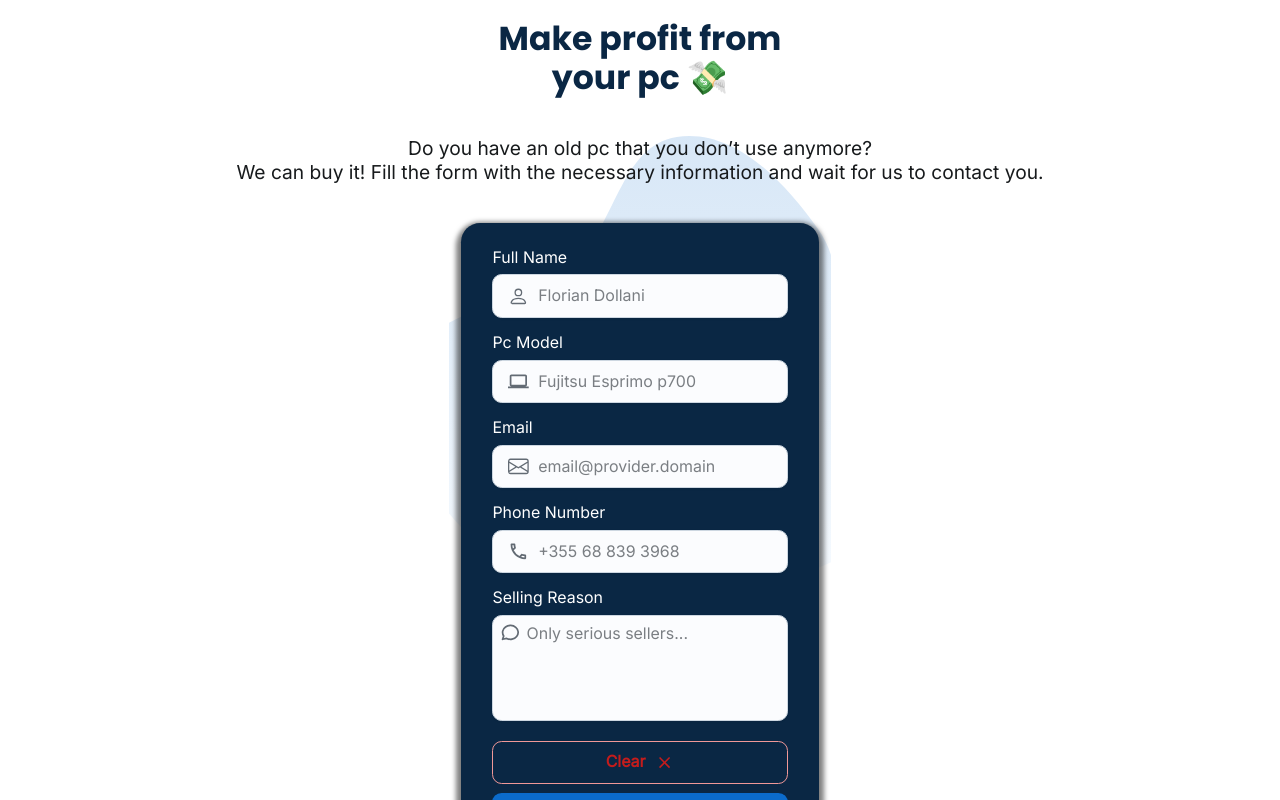
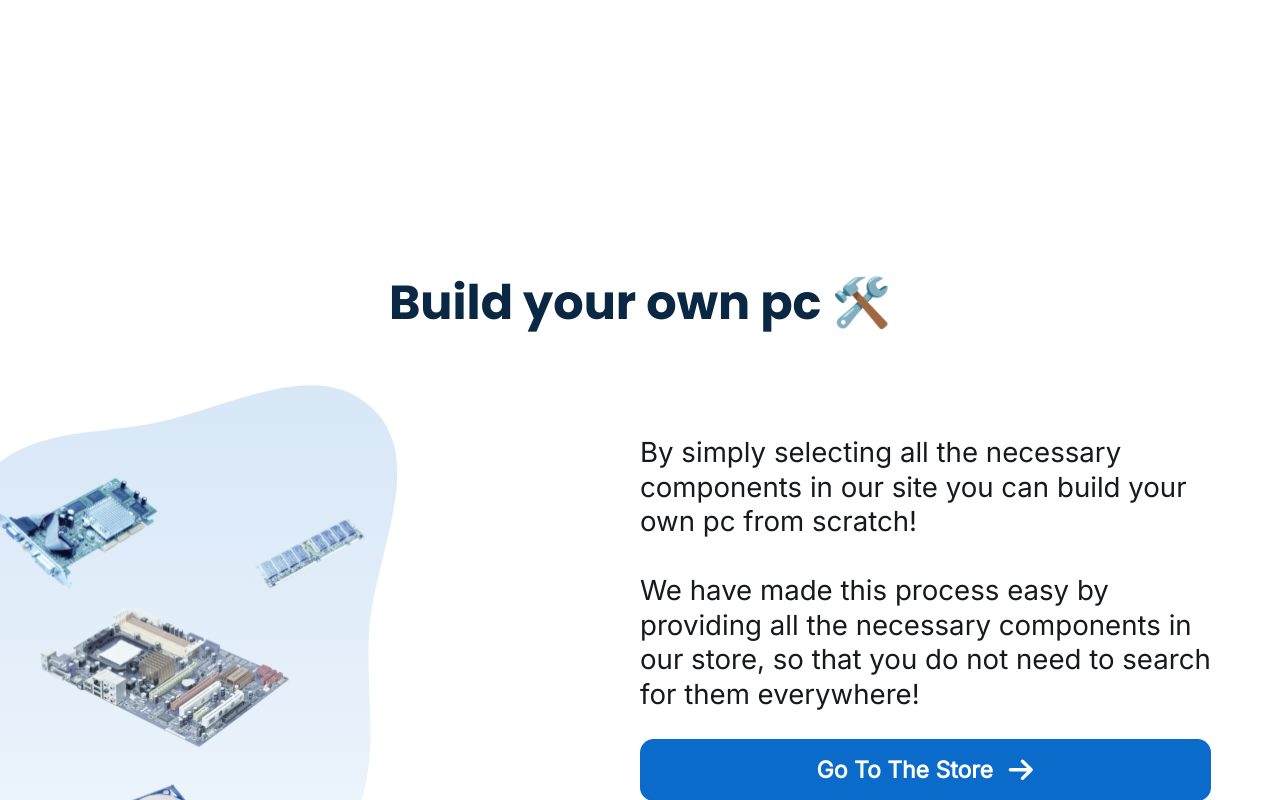
Before and after one commit to Flori1234657/shqip-computers, a React (Vite) app: page / in a window 1280 px wide. Shown: the part 2000-2800 px from the top of the page. Built offline with nearby package versions, Linux system fonts and the light colour scheme.

Commit message:
feat(style): :lipstick: home responsive max 899

```diff
--- a/src/app/routes/home-page/Home.tsx
+++ b/src/app/routes/home-page/Home.tsx
@@ -1,3 +1,4 @@
+import { Stack } from '@mui/joy';
 import BrandsSection from './components/BrandsSection';
 import BuildPcSection from './components/BuildPcSection';
 import DealsSection from './components/DealsSection';
@@ -7,13 +8,13 @@ import TestimonialsSection from './components/TestimonialsSection';
 
 export default function Home() {
     return (
-        <>
+        <Stack alignItems='center'>
             <HeroSection />
             <DealsSection />
             <BuildPcSection />
             <MakeProfitSection />
             <BrandsSection />
             <TestimonialsSection />
-        </>
+        </Stack>
     );
 }
--- a/src/app/routes/home-page/components/BrandsSection.tsx
+++ b/src/app/routes/home-page/components/BrandsSection.tsx
@@ -4,11 +4,16 @@ import Image from 'src/components/Image';
 
 function BrandsSection() {
     return (
-        <Stack mt='10.75rem' gap='2rem'>
+        <Stack
+            mt={{ xs: '10.75rem', sm: '15rem' }}
+            gap={{ xs: '2rem', sm: '2.917rem' }}
+            alignItems='center'
+        >
             <Typography
                 textAlign='center'
                 level='title-md'
                 sx={(theme) => ({
+                    maxWidth: { sm: '15rem' },
                     textAlign: 'center',
                     color: theme.palette.primary[800],
                 })}
--- a/src/app/routes/home-page/components/BuildPcSection.tsx
+++ b/src/app/routes/home-page/components/BuildPcSection.tsx
@@ -7,11 +7,10 @@ import Blob from 'src/assets/images/svg/home/build-pc-blob.svg';
 function BuildPcSection() {
     return (
         <Stack
-            mt='11rem'
             alignItems='center'
             sx={{
                 mt: { xs: '11rem', sm: '15rem' },
-                gap: { xs: '2rem' },
+                gap: { xs: '2rem', sm: '3.75rem' },
 
                 position: { xs: 'relative' },
             }}
@@ -41,7 +40,7 @@ function BuildPcSection() {
                     objectFit='contain'
                     otherStyles={{
                         position: { xs: 'absolute' },
-                        top: { xs: '4.125rem', sm: '2.2rem' },
+                        top: { xs: '4.125rem', sm: '4rem' },
                         zIndex: -1,
                         left: { xs: '-9.1rem', sm: '-5rem' },
                     }}
--- a/src/app/routes/home-page/components/MakeProfitSection.tsx
+++ b/src/app/routes/home-page/components/MakeProfitSection.tsx
@@ -7,10 +7,13 @@ import Blob from 'src/assets/images/svg/home/make-profit-blob.svg';
 function MakeProfitSection() {
     return (
         <Stack
-            mt='10.75rem'
             alignItems='center'
-            gap='2rem'
-            sx={{ position: 'relative', overflow: 'visible' }}
+            gap={{ xs: '2rem', sm: '2.917rem' }}
+            sx={{
+                position: 'relative',
+                overflow: 'visible',
+                mt: { xs: '10.75rem', sm: '15rem' },
+            }}
         >
             <Image
                 ratio='1.06/1'
@@ -20,11 +23,13 @@ function MakeProfitSection() {
                 objectFit='contain'
                 otherStyles={{
                     position: 'absolute',
-                    top: '6.125rem',
+                    top: { xs: '6.125rem', sm: '4rem' },
+                    left: { sm: '5rem' },
                     zIndex: -1,
                 }}
             />
 
+            <Stack gap={{ xs: '2rem', sm: '1.042rem' }} alignItems='center'>
                 <Typography
                     textAlign='center'
                     level='title-md'
@@ -44,10 +49,11 @@ function MakeProfitSection() {
                         color: theme.palette.neutral[800],
                     })}
                 >
-                Do you have an old pc that you don’t use anymore? <br /> We can
-                buy it! Fill the form with the necessary information and wait
-                for us to contact you.
+                    Do you have an old pc that you don’t use anymore? <br /> We
+                    can buy it! Fill the form with the necessary information and
+                    wait for us to contact you.
                 </Typography>
+            </Stack>
             <SaleRequest />
         </Stack>
     );
--- a/src/app/routes/home-page/components/TestimonialsSection.tsx
+++ b/src/app/routes/home-page/components/TestimonialsSection.tsx
@@ -5,11 +5,15 @@ import Blob from 'src/assets/images/svg/home/testimonials-blob.svg';
 
 function TestimonialsSection() {
     return (
-        <Stack mt='10.75rem' gap='5rem'>
+        <Stack
+            mt={{ xs: '10.75rem', sm: '15rem' }}
+            gap={{ xs: '5rem', sm: '2.917rem' }}
+        >
             <Typography
                 textAlign='center'
                 level='title-md'
                 sx={(theme) => ({
+                    maxWidth: { sm: '16rem' },
                     textAlign: 'center',
                     color: theme.palette.primary[800],
                 })}
@@ -26,8 +30,8 @@ function TestimonialsSection() {
                     objectFit='contain'
                     otherStyles={{
                         position: 'absolute',
-                        top: '-3rem',
-                        left: '-2.75rem',
+                        top: { xs: '-3rem', sm: '3rem' },
+                        left: { xs: '-2.75rem', sm: '-6rem' },
                         zIndex: -1,
                     }}
                 />
--- a/src/components/footer/Footer.tsx
+++ b/src/components/footer/Footer.tsx
@@ -8,7 +8,11 @@ import ContactUs from './components/ContactUs';
 
 export default function Footer() {
     return (
-        <footer style={{ marginTop: '12.188rem', position: 'relative' }}>
+        <footer
+            style={{
+                position: 'relative',
+            }}
+        >
             <Image
                 ratio='13.91/1'
                 src={Wave}
@@ -35,8 +39,7 @@ export default function Footer() {
             <Stack
                 sx={(theme) => ({
                     bgcolor: theme.palette.primary[900],
-                    pt: '0.25rem',
-                    pb: '8rem',
+                    py: '0.25rem',
                     alignItems: 'center',
                 })}
             >
--- a/src/components/navigation/components/MobileVersion.tsx
+++ b/src/components/navigation/components/MobileVersion.tsx
@@ -4,14 +4,18 @@ import NavLinks from './components/mobile-navigation/NavLinks';
 
 export default function MobileVersion() {
     return (
-        <nav
-            style={{
+        <Stack
+            sx={{
                 width: '18.75rem',
                 position: 'absolute',
-                top: '85vh',
-                left: '0.625rem',
+                top: '80vh',
+                left: 0,
+                right: 0,
+                ml: 'auto',
+                mr: 'auto',
             }}
         >
+            <nav>
                 <Stack
                     direction='row'
                     px='0.75rem'
@@ -45,5 +49,6 @@ export default function MobileVersion() {
                     <NavLinks />
                 </Stack>
             </nav>
+        </Stack>
     );
 }
--- a/src/features/sale-request/SaleRequest.tsx
+++ b/src/features/sale-request/SaleRequest.tsx
@@ -1,17 +1,10 @@
-import {
-    Button,
-    FormControl,
-    FormHelperText,
-    FormLabel,
-    Stack,
-    Textarea,
-} from '@mui/joy';
+import { Grid, Stack } from '@mui/joy';
 import { formSchema } from './schemas/yupFormSchema';
 import { Formik } from 'formik';
 import Inputs from './components/Inputs';
 
-import { TbMessageCircle as MsgIcon, TbSend as SendIcon } from 'react-icons/tb';
-import { IoMdClose as ClearIcon } from 'react-icons/io';
+import TextArea from './components/TextArea';
+import Buttons from './components/Buttons';
 
 export default function SaleRequest() {
     const initialValues = {
@@ -30,15 +23,7 @@ export default function SaleRequest() {
             onSubmit={(values) => console.log(values)}
         >
             {(formik) => {
-                const {
-                    values,
-                    handleChange,
-                    handleSubmit,
-                    errors,
-                    touched,
-                    // isValid,
-                    // dirty,
-                } = formik;
+                const { handleSubmit } = formik;
 
                 return (
                     <form onSubmit={handleSubmit}>
@@ -52,50 +37,16 @@ export default function SaleRequest() {
                                 borderRadius: '1rem',
                             })}
                         >
-                            <Inputs formik={formik} />
-                            <FormControl>
-                                <FormLabel
-                                    sx={{ color: 'white', mb: '0.25rem' }}
-                                >
-                                    Selling Reason
-                                </FormLabel>
-                                <Textarea
-                                    name='sellingReason'
-                                    placeholder='Only serious sellers...'
-                                    minRows={4}
-                                    maxRows={4}
-                                    onChange={handleChange}
-                                    value={values.sellingReason}
-                                    startDecorator={<MsgIcon />}
-                                />
-                                {errors.sellingReason &&
-                                    touched.sellingReason && (
-                                    <FormHelperText
-                                        sx={(theme) => ({
-                                            color: theme.palette
-                                                .danger[500],
-                                        })}
-                                    >
-                                        {errors.sellingReason}
-                                    </FormHelperText>
-                                )}
-                            </FormControl>
+                            <Grid
+                                container
+                                rowSpacing={{ xs: '0.75rem' }}
+                                columnSpacing={{ sm: '0.75rem' }}
+                            >
+                                <Inputs formik={formik} />
+                                <TextArea formik={formik} />
+                            </Grid>
 
-                            <Stack mt='0.25rem' gap='0.5rem'>
-                                <Button
-                                    variant='outlined'
-                                    color='danger'
-                                    endDecorator={<ClearIcon />}
-                                >
-                                    Clear
-                                </Button>
-                                <Button
-                                    type='submit'
-                                    endDecorator={<SendIcon />}
-                                >
-                                    Send To Us
-                                </Button>
-                            </Stack>
+                            <Buttons />
                         </Stack>
                     </form>
                 );
--- /dev/null
+++ b/src/features/sale-request/components/Buttons.tsx
@@ -0,0 +1,23 @@
+import { Button, Stack } from '@mui/joy';
+
+import { TbSend as SendIcon } from 'react-icons/tb';
+import { IoMdClose as ClearIcon } from 'react-icons/io';
+
+function Buttons() {
+    return (
+        <Stack mt='0.25rem' gap='0.5rem' direction={{ sm: 'row' }}>
+            <Button
+                variant='outlined'
+                color='danger'
+                endDecorator={<ClearIcon />}
+            >
+                Clear
+            </Button>
+            <Button type='submit' endDecorator={<SendIcon />}>
+                Send To Us
+            </Button>
+        </Stack>
+    );
+}
+
+export default Buttons;
--- a/src/features/sale-request/components/Inputs.tsx
+++ b/src/features/sale-request/components/Inputs.tsx
@@ -1,6 +1,6 @@
 // eslint-disable-next-line @typescript-eslint/ban-ts-comment
 // @ts-nocheck
-import { FormControl, FormHelperText, FormLabel, Input } from '@mui/joy';
+import { FormControl, FormHelperText, FormLabel, Grid, Input } from '@mui/joy';
 import { FormikProps } from 'formik';
 
 import {
@@ -9,7 +9,7 @@ import {
 } from 'react-icons/md';
 import { BsEnvelope as MailIcon, BsPerson as PersonIcon } from 'react-icons/bs';
 
-interface Props {
+export interface SaleRequestInputs {
     formik: FormikProps<{
         fullName: string;
         pcModel: string;
@@ -19,7 +19,7 @@ interface Props {
     }>;
 }
 
-export default function Inputs({ formik }: Props) {
+export default function Inputs({ formik }: SaleRequestInputs) {
     const inputsData = [
         {
             label: 'Full Name',
@@ -50,6 +50,7 @@ export default function Inputs({ formik }: Props) {
     return (
         <>
             {inputsData.map((input) => (
+                <Grid width='100%' xs={12} sm={6}>
                     <FormControl>
                         <FormLabel sx={{ color: 'white', mb: '0.25rem' }}>
                             {input.label}
@@ -73,6 +74,7 @@ export default function Inputs({ formik }: Props) {
                             </FormHelperText>
                         )}
                     </FormControl>
+                </Grid>
             ))}
         </>
     );
--- /dev/null
+++ b/src/features/sale-request/components/TextArea.tsx
@@ -0,0 +1,42 @@
+import {
+    FormControl,
+    FormHelperText,
+    FormLabel,
+    Grid,
+    Textarea,
+} from '@mui/joy';
+import { SaleRequestInputs } from './Inputs';
+import { TbMessageCircle as MsgIcon } from 'react-icons/tb';
+
+function TextArea({ formik }: SaleRequestInputs) {
+    return (
+        <Grid width='100%'>
+            <FormControl>
+                <FormLabel sx={{ color: 'white', mb: '0.25rem' }}>
+                    Selling Reason
+                </FormLabel>
+                <Textarea
+                    name='sellingReason'
+                    placeholder='Only serious sellers...'
+                    minRows={4}
+                    maxRows={4}
+                    onChange={formik.handleChange}
+                    value={formik.values.sellingReason}
+                    startDecorator={<MsgIcon />}
+                />
+                {formik.errors.sellingReason &&
+                    formik.touched.sellingReason && (
+                    <FormHelperText
+                        sx={(theme) => ({
+                            color: theme.palette.danger[500],
+                        })}
+                    >
+                        {formik.errors.sellingReason}
+                    </FormHelperText>
+                )}
+            </FormControl>
+        </Grid>
+    );
+}
+
+export default TextArea;
--- a/src/index.css
+++ b/src/index.css
@@ -19,12 +19,22 @@ html {
     main {
         padding: 0 1.5rem;
     }
+    footer {
+        margin-top: 12.188rem;
+    }
 
     @media screen and (min-width: 600px) {
-        font-size: 19.2px;
+        font-size: clamp(
+            1.2rem,
+            0.1402rem + 2.8261vw,
+            1.7281rem
+        ); /*19.2px > 27.65px xw(600-899)px*/
 
         main {
             padding: 0 2.5rem;
+        }
+        footer {
+            margin-top: 15rem;
         }
     }
 }
```
Also changed, not shown: src/assets/images/svg/home/make-profit-blob.svg, src/assets/images/svg/home/testimonials-blob.svg. Lines whose indentation alone changed are shown as unchanged.
